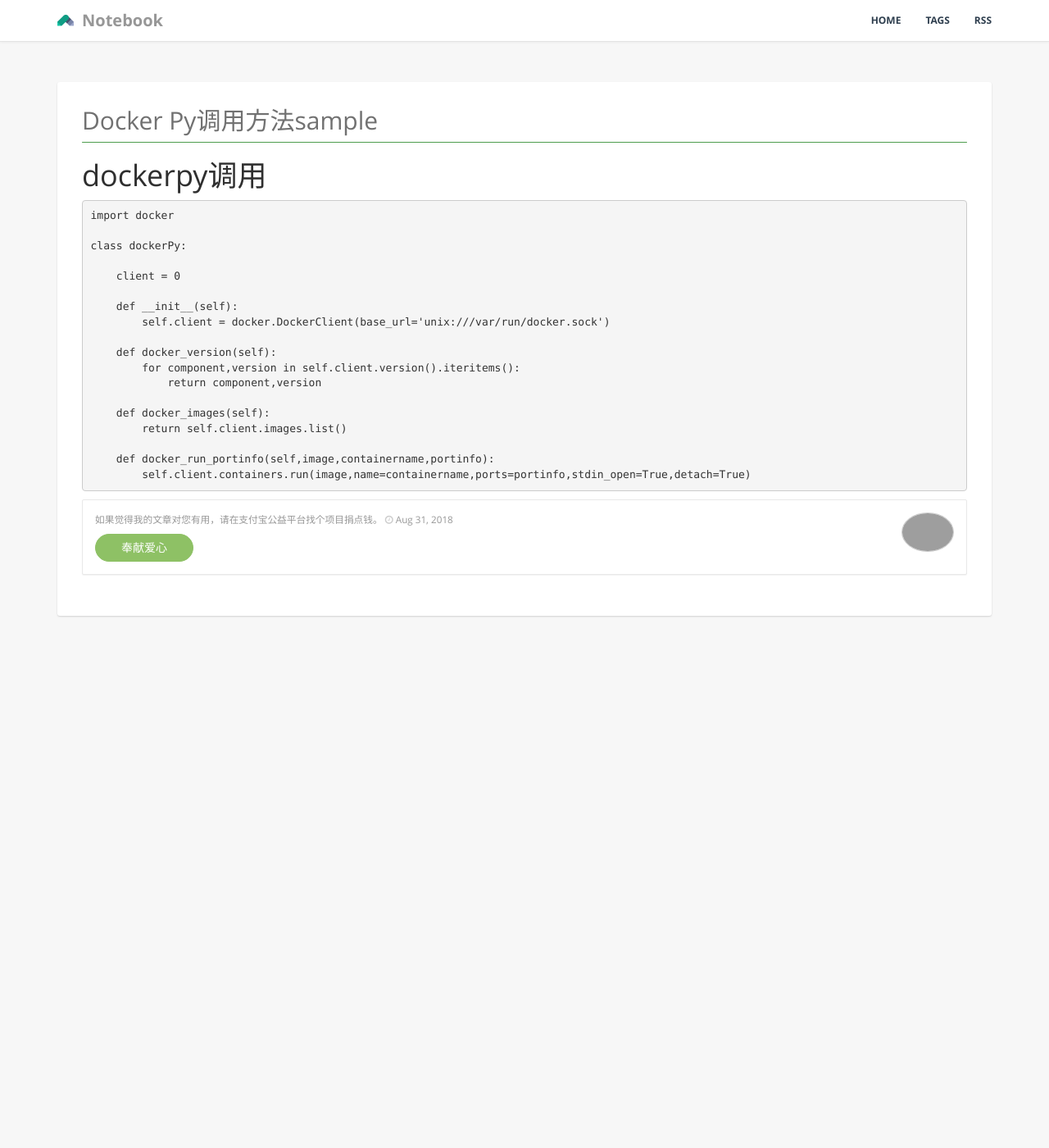
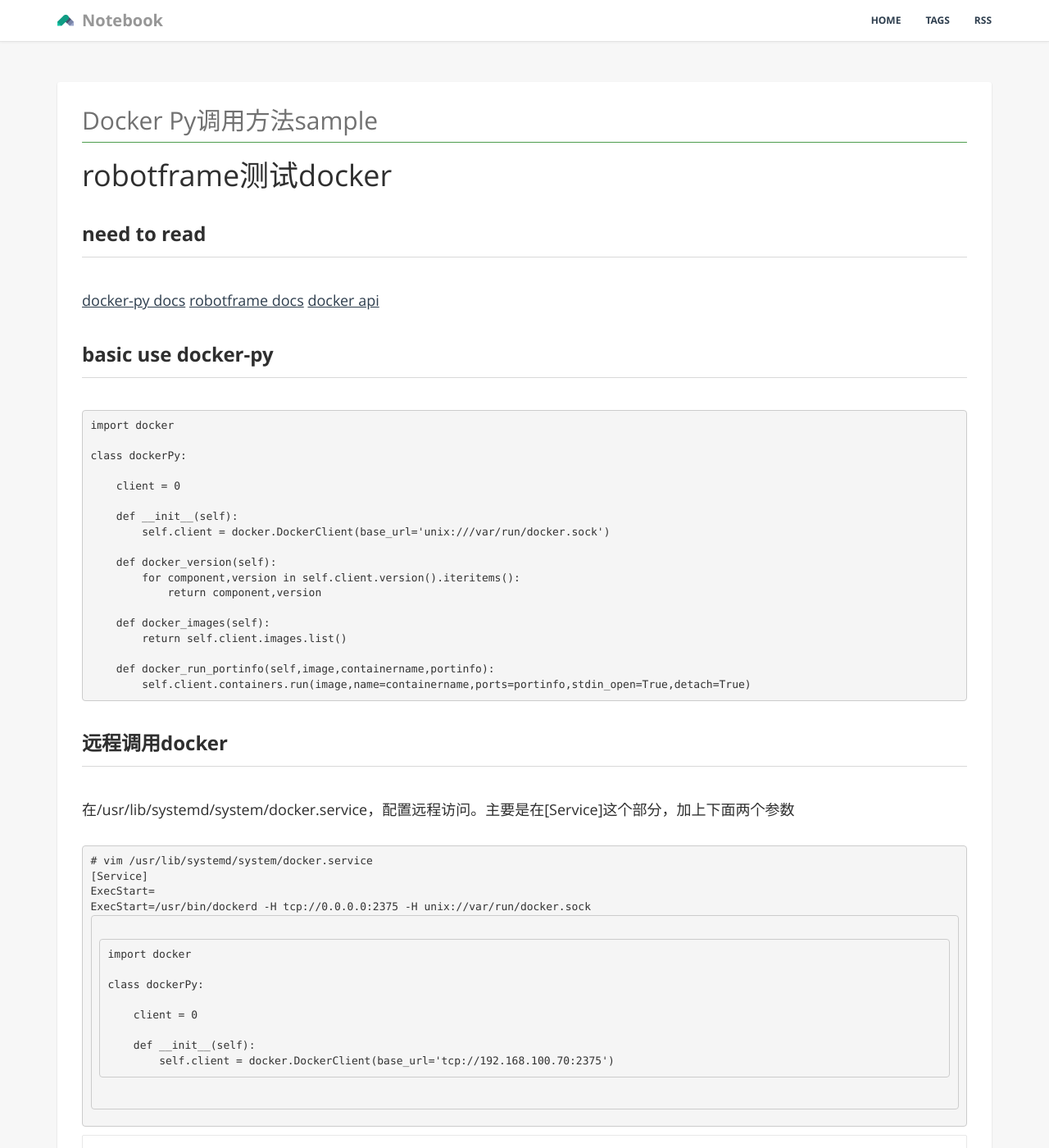
Before and after one commit to dong1224/dong1224.github.io, a Jekyll site: the page built from _posts/201808/2018-08-31-docker-py调用方法sample.md, in a window 1280 px wide and 1400 px high. Shown: the whole window at 82% size. Built offline with Jekyll 4.4.1, drawn with Linux system fonts in a browser that asks for light colours; our own code applies the rules of GitHub Pages for plain Markdown files; grey boxes are pictures that could not be loaded.

Commit message:
docker py

```diff
--- a/_posts/201808/2018-08-31-docker-py调用方法sample.md
+++ b/_posts/201808/2018-08-31-docker-py调用方法sample.md
@@ -1,5 +1,11 @@
-# dockerpy调用
+# robotframe测试docker
 
+## need to read
+[docker-py docs](https://docker-py.readthedocs.io/en/stable/index.html)
+[robotframe docs](http://robotframework.org/robotframework/latest/RobotFrameworkUserGuide.html)
+[docker api](https://docs.docker.com/engine/api/v1.24/)
+
+## basic use docker-py
 <pre><code>import docker
 
 class dockerPy:
@@ -18,3 +24,21 @@ class dockerPy:
 
     def docker_run_portinfo(self,image,containername,portinfo):
         self.client.containers.run(image,name=containername,ports=portinfo,stdin_open=True,detach=True)</code></pre>
+
+
+## 远程调用docker
+在/usr/lib/systemd/system/docker.service，配置远程访问。主要是在[Service]这个部分，加上下面两个参数
+<pre><code># vim /usr/lib/systemd/system/docker.service
+[Service]
+ExecStart=
+ExecStart=/usr/bin/dockerd -H tcp://0.0.0.0:2375 -H unix://var/run/docker.sock</code><pre>
+
+<pre><code>import docker
+
+class dockerPy:
+
+    client = 0
+
+    def __init__(self):
+        self.client = docker.DockerClient(base_url='tcp://192.168.100.70:2375')
+</code></pre>
```
